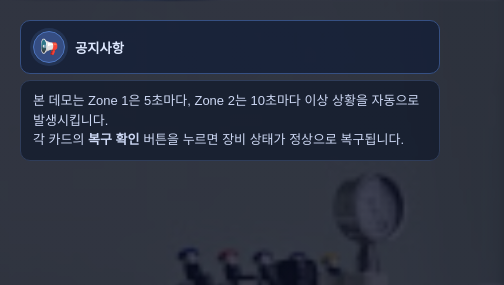
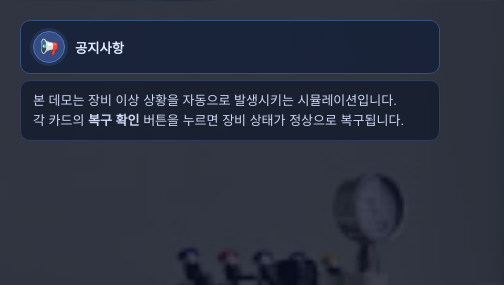
Before and after one commit to kimmireu0220/SmartLab-Safety-Lab, a plain HTML site: page index.html in a window 1280 px wide. Shown: the top 285 px of the page, 0-504 px from the left. Drawn offline with Linux system fonts and the light colour scheme.

Commit message:
Remove explicit timing wording from the notice copy.
Made-with: Cursor

```diff
--- a/index.html
+++ b/index.html
@@ -226,7 +226,7 @@
                 <span id="notice-hint" class="notice-hint"></span>
             </button>
             <div class="notice-body">
-                본 데모는 Zone 1은 5초마다, Zone 2는 10초마다 이상 상황을 자동으로 발생시킵니다.<br>
+                본 데모는 장비 이상 상황을 자동으로 발생시키는 시뮬레이션입니다.<br>
                 각 카드의 <strong>복구 확인</strong> 버튼을 누르면 장비 상태가 정상으로 복구됩니다.
             </div>
         </div>
```
